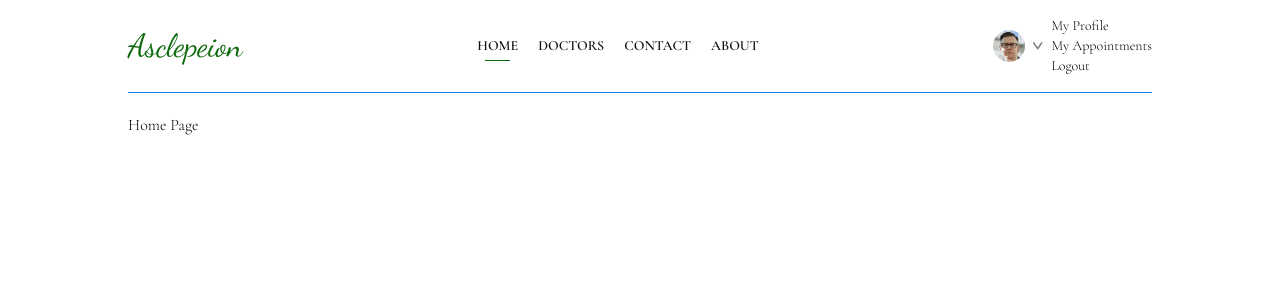
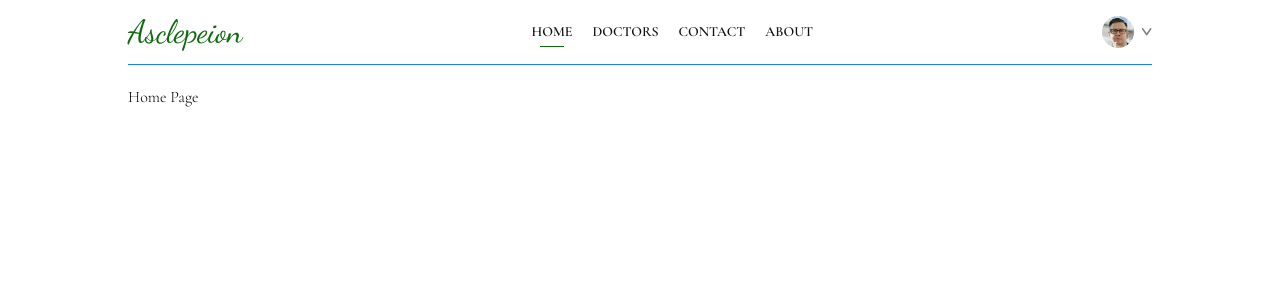
Before and after one commit to Nimira43/Asclepeion, a React (Vite) app in the folder frontend/: page / in a window 1280 px wide. Shown: the top 300 px of the page. Built offline with nearby package versions, Linux system fonts and the light colour scheme.

Commit message:
Styled the user menu to appear on hover.

```diff
--- a/frontend/src/components/Navbar.jsx
+++ b/frontend/src/components/Navbar.jsx
@@ -31,9 +31,7 @@ const Navbar = () => {
       </ul>
       <div className='flex items-center gap-4'>
         { token
-          ? <div
-              className='flex items-center gap-2 cursor-pointer group relative'
-            >
+          ? <div className='flex items-center gap-2 cursor-pointer group relative'>
               <img
                 className='w-8 rounded-full'
                 src={assets.profile}
@@ -44,8 +42,8 @@ const Navbar = () => {
                 src={assets.dropdown_icon}
                 alt='dropdown icon'
               />
-              <div>
-                <div>
+              <div className= 'absolute top-0 right-0 pt-14 text-base font-semibold text-dark z-20 hidden group-hover:block'>
+                <div className='min-w-48 bg-grey-xl rounded flex flex-col gap-4 p-4'>
                   <p>My Profile</p>
                   <p>My Appointments</p>
                   <p>Logout</p>
```
